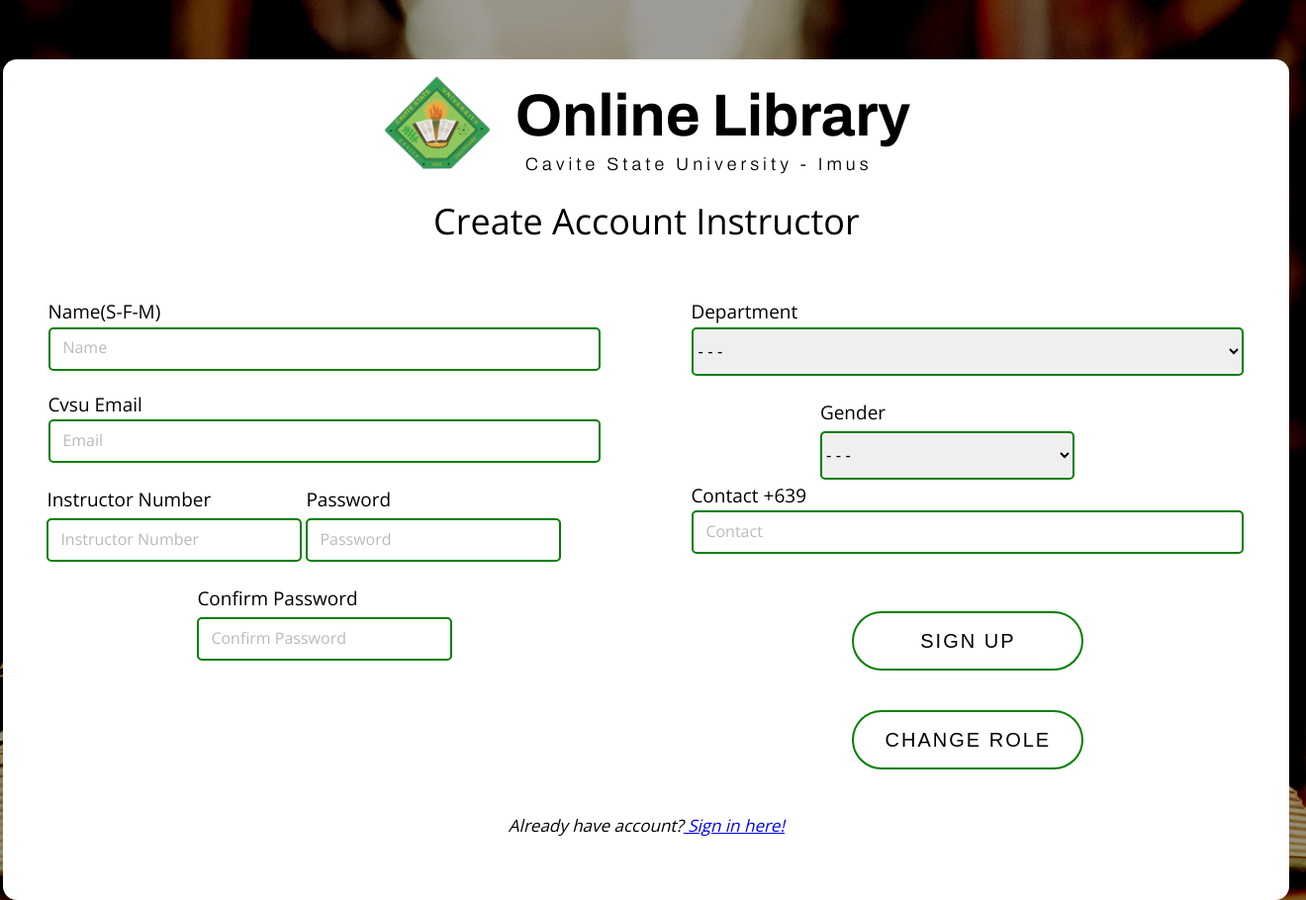
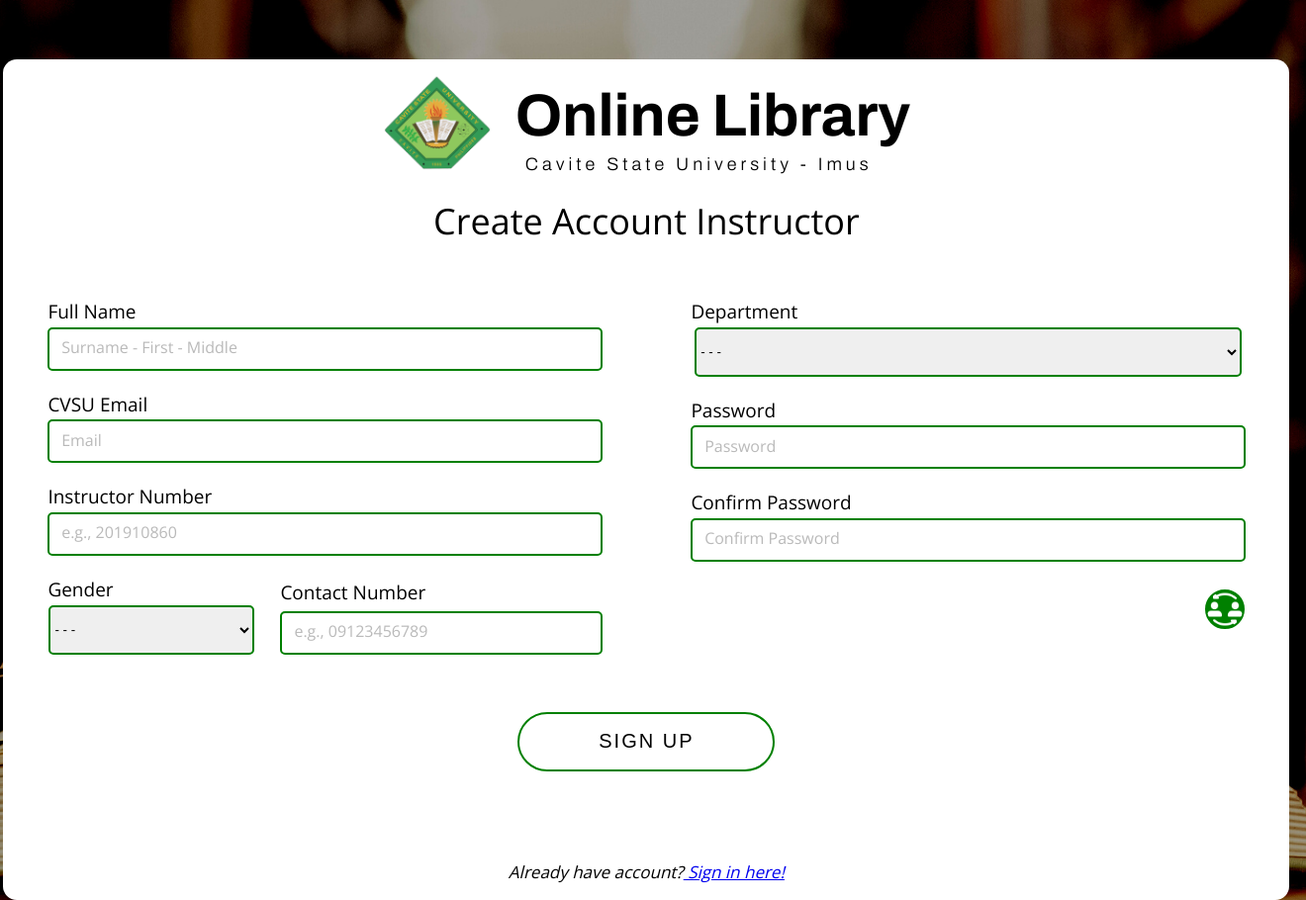
Before and after one commit to AristonCatipay/CvSU-Imus-Online-Library, a PHP site: page /roles/instructor-reg.php in a window 1320 px wide. Shown: the whole page at 99% size. Run offline with PHP 8.4, Linux system fonts and the light colour scheme; some libraries are stand-ins or nearby versions.

Commit message:
Student and Instructor registration form updated

```diff
--- a/file_set/css/instructor-reg.css
+++ b/file_set/css/instructor-reg.css
@@ -39,6 +39,9 @@ body{
   width: 650px;
   height: auto;
 }
+#h2gnd{
+  margin-left: 25px;
+}
 h2{
   margin-left: 45px;
 }
@@ -70,7 +73,38 @@ h5{
   border-radius: 5px;
   font-size: 16px;
 }
-#name, #email, #birthday, #username, #studnum, #add, #password, #confirm_password, #cnt{
+#name, #email, #instnum, #password, #confirm_password, #cnt{
+  margin-bottom: 18px;
+  height: 38px;
+  border: 2px solid green;
+  border-radius: 5px;
+}
+#gnd, #crs{
+  height: 50px;
+  border: 2px solid green;
+  border-radius: 5px;
+ }
+ #name, #email, #instnum, #crs, #password, #confirm_password{
+   width: 85%;
+ }
+ #gndr{
+   margin-left: 20px;
+ }
+#gndr, #cont{
+  width: 40%;
+  float: left;
+}
+#gnd{
+  width: 80%;
+}
+#cnt{
+  width: 122%;
+}
+#changerole{
+  width: 93%;
+  float: left;
+}
+/* #name, #email, #instnum, #password, #confirm_password, #cnt{
   margin-bottom: 18px;
   height: 38px;
   border: 2px solid green;
@@ -81,22 +115,22 @@ h5{
    border: 2px solid green;
    border-radius: 5px;
  }
-#gndr, #bdy{
+#gndr, #cnt{
   display: inline-block;
 }
-#usr, #sn{
+#usr, #instnum{
   display: inline-block;
 }
 #psw, #cpsw{
   display: inline-block;
 }
-#name, #email, #cnt, #add{
+#name, #email{
   width: 550px;
 }
-#birthday, #username, #studnum, #password, #confirm_password{
+#password, #confirm_password, #cnt{
   width: 250px;
 }
-#username, #password, #gnd{
+#password, #gnd{
   margin-right: 42px;
 }
 #crs{
@@ -106,16 +140,16 @@ h5{
 #gnd{
   width: 257px;
   font-size: 16px;
-}
+} */
 #name:focus,#email:focus,#add:focus,#cnt:focus,#rl:focus{
   outline: none;
   border: 2px solid #32CD32;
 }
-#gnd:focus,#crs:focus,#birthday:focus,#studnum:focus,#password:focus,#confirm_password:focus,#username:focus{
+#gnd:focus,#crs:focus,#birthday:focus,#instnum:focus,#password:focus,#confirm_password:focus,#username:focus{
   outline: none;
   border: 2px solid #32CD32;
 }
-#back, #btn{
+/* #back, #btn{
   display: inline-block;
 }
 #subtn, #backbtn{
@@ -141,10 +175,10 @@ h5{
 }
 #subtn:active #fr, #backbtn:active #fr {
   transform: translateY(-2px);
-}
+} */
 p.signup{
   text-align: center;
-  margin-top: 45px;
+  margin-top: 90px;
   font-size: 17px;
   font-style: italic;
   font-family: 'Open Sans', sans-serif;
@@ -157,11 +191,10 @@ p.signup{
    font-weight: 400;
    text-indent: 10px;
 }
-#bt1, #bt2{
-  display: inline;
+#bt1{
   color: black;
   background: none;
-  width: 18%;
+  width: 20%;
   height: 60px;
   font-family: 'Fashion Fetish', sans-serif;
   font-size: 20px;
@@ -174,7 +207,32 @@ p.signup{
   text-decoration: none;
   transition: ease-out 0.5s;
 }
-#bt1:hover, #bt2:hover{
+/* #bt2{
+  width: 32%;
+  height: 50px;
+  font-size: 15px;
+  float: right;
+  margin: 20px 0 0 0;
+} */
+#bt2{
+  width: 40px;
+  height: 40px;
+  font-size: 15px;
+  float: right;
+  margin: 10px 0 0 0;
+  font-family: 'Fashion Fetish', sans-serif;
+  font-size: 20px;
+  letter-spacing: 2px;
+  background-image: url("../css/pics/changerole.png");
+  background-size: cover;
+  background-color: green;
+  border: 2px solid green;
+  border-radius: 50px;
+  cursor: pointer;
+  outline: none;
+  text-decoration: none;
+}
+#bt1:hover{
   box-shadow: inset 300px 0 0 0 green;
   color: white;
   text-decoration: none;
--- a/file_set/roles/instructor-reg.php
+++ b/file_set/roles/instructor-reg.php
@@ -2,6 +2,7 @@
 ?>
 <!Doctype html>
   <html class="animated fadeIn">
+
     <head>
         <title>Sign Up | CVSU Imus - Online Library</title>
           <link rel="stylesheet" href="../css/instructor-reg.css">
@@ -12,68 +13,75 @@
 
     <body>
       <div class="container-transition">  <!-- CONTAINER TRANSITION START(ARIS)-->
-        <!--<form class = "box" action = "../login.html" method = "post">(ARIS)-->
+        <!-- <form class = "box" action = "../login.html" method = "post"> (ARIS)-->
         <div class = "box"><!-- BOX DESIGN START(ARIS)-->
-          <div class="box-items"><!-- BOX-ITEMS START(ARIS)-->
+          <div class="box-items">  <!-- BOX-ITEMS START(ARIS)-->
             <img class="logo" src="../css/pics/cvsulogo.png">
               <div class="logotitle">
                 <h2 style="font-size: 60px; text-align: left; margin-left: 20px; font-family: 'Archivo', sans-serif; font-weight: 700">Online Library</h2>
                 <p style="font-size: 18px; text-align: left; margin-left: 30px; line-height: 0; letter-spacing: 4px; font-family: 'Archivo', sans-serif; font-weight: 300">Cavite State University - Imus</p>
               </div>
+
               <div id="rol">
                 <h5>Create Account Instructor</h5>
               </div>
 
+
+
             <div id="instructor" class="inv">
-              <form method="post" action = "instructor-reg-backend.php">  <!-- INSTRUCTOR FORM(ARIS)-->
+              <form method="post" action="instructor-reg-backend.php">  <!-- INSTRUCTOR FORM(ARIS)-->
                 <div id="lft"> <!-- LEFT START(ARIS)-->
 
                   <!-- NAME(ARIS)-->
                   <div id="nm">
-                    <h2>Name(S-F-M)</h2>
-                      <input class="input-field" type = "text" id = "name" name = "instructor_name" placeholder="Name" pattern=".{6,}" maxlength = "75" required title="6 characters minimum, 75 characters maximum">
+                    <h2>Full Name</h2>
+                      <input class="input-field" type = "text" id = "name" name = "instructor_name" placeholder="Surname - First - Middle" pattern=".{6,}" maxlength = "75" required title="6 characters minimum, 75 characters maximum">
                       <i id="userlogo" class="fa fa-user fa-lg" aria-hidden="true"></i>
                   </div>
-                  <!-- NAME END(ARIS)-->
+                  <!-- END NAME(ARIS)-->
 
                   <!-- EMAIL(ARIS)-->
                   <div id="eml">
-                    <h2>Cvsu Email</h2>
+                    <h2>CVSU Email</h2>
                       <input class="input-field" type = "email" id = "email" name = "instructor_email" placeholder = "Email" maxlength = "75" required>
                       <i id="emaillogo" class="fa fa-envelope fa-lg" aria-hidden="true"></i>
                   </div>
                   <!-- END EMAIL(ARIS)-->
 
-
                   <!-- INSTRUCTOR NUMBER(ARIS)-->
                   <div id="sn">
-                    <h3>Instructor Number</h3>
-                      <input class="input-field" type = "text" id = "studnum" name = "instructor_number" placeholder = "Instructor Number" maxlength = "12" required>
+                    <h2>Instructor Number</h2>
+                      <input class="input-field" type = "text" id = "instnum" name = "instructor_number" placeholder = "e.g., 201910860" maxlength = "20" required>
                       <i id="emaillogo" class="fa fa-envelope fa-lg" aria-hidden="true"></i>
                   </div>
                   <!-- END INSTRUCTOR NUMBER(ARIS)-->
 
-                  <!-- INSTRUCTOR PASSWORD(ARIS)-->
-                  <div id="psw">
-                    <h3>Password</h3>
-                      <input class="input-field" type = "password" id = "password" name = "instructor_password_1" placeholder = "Password" pattern=".{8,}" required title="8 characters minimum, 75 characters maximum">
-                      <i id="passlogo" class="fa fa-lock fa-lg" aria-hidden="true"></i>
-                      <span toggle="#password-field" class="fa fa-fw fa-eye-slash fa-lg field_icon toggle-password"></span>
+                  <!-- INSTRUCTOR GENDER(ARIS)-->
+                  <div id="gndr">
+                    <h2 id="h2gnd">Gender</h2>
+                        <select name="instructor_gender" id="gnd" required>
+                            <option value="g1" disabled selected hidden>- - -</option>
+                            <option name="instructor_gender" value="Male">Male</option>
+                            <option name="instructor_gender" value="Female">Female</option>
+                            <option name="instructor_gender" value="Others">Others</option>
+                        </select>
                   </div>
-                  <!-- END INSTRUCTOR PASSWORD(ARIS)-->
+                  <!-- END INSTRUCTOR GENDER(ARIS)-->
 
-                  <!-- INSTRUCTOR PASSWORD CONFIRMATION(ARIS)-->
-                  <div id="cpsw">
-                    <h3>Confirm Password</h3>
-                    <input class="input-field" type = "password" id = "confirm_password" name = "instructor_password_2" placeholder = "Confirm Password" pattern=".{8,}" required title="8 characters minimum, 75 characters maximum">
-                    <i id="confpasslogo" class="fa fa-lock fa-lg" aria-hidden="true"></i>
+                  <!-- INSTRUCTOR CONTACT NUMBER(ARIS)-->
+                  <div id="cont">
+                    <h3>Contact Number</h3>
+                    <input class="input-field" type = "text" id = "cnt" name = "instructor_contact" placeholder = "e.g., 09123456789" pattern=".{6,}" maxlength = "11" required title="6 characters minimum, 11 characters maximum">
+                    <i id="userlogo" class="fa fa-user fa-lg" aria-hidden="true"></i>
                   </div>
-                  <!-- INSTRUCTOR PASSWORD CONFIRMATION(ARIS)-->
-                </div><!-- LEFT END(ARIS)-->
+                  <!-- END INSTRUCTOR CONTACT NUMBER(ARIS)-->
 
-                <div id="rgt"><!-- RIGHT START(ARIS)-->
 
-                  <!-- INSTRUCTOR DEPARTMENT(ARIS)-->
+                </div> <!-- LEFT END(ARIS)-->
+
+                <div id="rgt"> <!-- RIGHT START(ARIS)-->
+
+                    <!-- INSTRUCTOR COURSE(ARIS)-->
                     <div id="cs">
                       <h2>Department</h2>
                         <select name="instructor_department" id="crs" required>
@@ -89,35 +97,37 @@
                           <option name="instructor_department" value="TED">Teachers Education Department</option>
                         </select>
                     </div>
-                    <!-- END INSTRUCTOR DEPARTMENT(ARIS)-->
-
+                    <!-- END INSTRUCTOR COURSE(ARIS)-->
                     <br>
 
-                  <!-- INSTRUCTOR GENDER(ARIS)-->
-                  <div id="gndr">
-                      <h3>Gender</h3>
-                          <select name="instructor_gender" id="gnd" required>
-                              <option value="g1" disabled selected hidden>- - -</option>
-                              <option name="instructor_gender" value="Male">Male</option>
-                              <option name="instructor_gender" value="Female">Female</option>
-                              <option name="instructor_gender" value="Others">Others</option>
-                          </select>
+                    <!-- INSTRUCTOR PASSWORD(ARIS)-->
+                    <div id="psw">
+                      <h2>Password</h2>
+                      <input class="input-field" type = "password" id = "password" name = "instructor_password_1" placeholder = "Password" pattern=".{8,}" required title="8 characters minimum, 75 characters maximum">
+                      <i id="passlogo" class="fa fa-lock fa-lg" aria-hidden="true"></i>
+                      <span toggle="#password-field" class="fa fa-fw fa-eye-slash fa-lg field_icon toggle-password"></span>
                     </div>
-                  <!-- END INSTRUCTOR GENDER(ARIS)-->
+                    <!-- END INSTRUCTOR PASSWORD(ARIS)-->
 
-                  <!-- INSTRUCTOR CONTACT NUMBER(ARIS)-->
-                  <div id="cont">
-                    <h2>Contact +639</h2>
-                      <input class="input-field" type = "text" id = "cnt" name = "instructor_contact" placeholder = "Contact" pattern=".{6,}" maxlength = "11" required title="6 characters minimum, 75 characters maximum">
-                      <i id="userlogo" class="fa fa-user fa-lg" aria-hidden="true"></i>
+                    <!-- INSTRUCTOR PASSWORD CONFIRMATION(ARIS)-->
+                    <div id="cpsw">
+                      <h2>Confirm Password</h2>
+                        <input class="input-field" type = "password" id = "confirm_password" name = "instructor_password_2" placeholder = "Confirm Password" pattern=".{8,}" required title="8 characters minimum, 75 characters maximum">
+                        <i id="confpasslogo" class="fa fa-lock fa-lg" aria-hidden="true"></i>
                     </div>
-                  <!-- END INSTRUCTOR CONTACT NUMBER(ARIS)-->
+                    <!-- END INSTRUCTOR PASSWORD CONFIRMATION(ARIS)-->
+
+                    <div id="changerole">
+                      <a href="student-reg.php" style="text-decoration: none!important;"><input class="change" type = "button"
+                      onclick="return confirm('Are you sure you want to change role?');" id="bt2"
+                      required title="CHANGE ROLE"></a>
                     </div>
 
-                <input type = "submit" name="instructor_register" value = "SIGN UP" id="bt1">
+                </div><!-- END RIGHT(ARIS)-->
 
-                <a href="student-reg.php" style="text-decoration: none!important;"><input class="change" type = "button"
-                value = "CHANGE ROLE"  onclick="return confirm('Are you sure you want to change role?');" id="bt2"></a>
+                  <input type="submit" name="instructor_register" value ="SIGN UP" id="bt1">
+
+
 
                   <p class="signup">Already have account?<a href="../login/login.php"> Sign in here!</a></p>
               </form> <!-- INSTRUCTOR FORM END(ARIS)-->
```
Also changed, not shown: file_set/css/student-reg.css (+72 -14 lines), file_set/roles/student-reg.php (+43 -36 lines), file_set/css/pics/changerole.png (added). Lines whose indentation alone changed are shown as unchanged.
